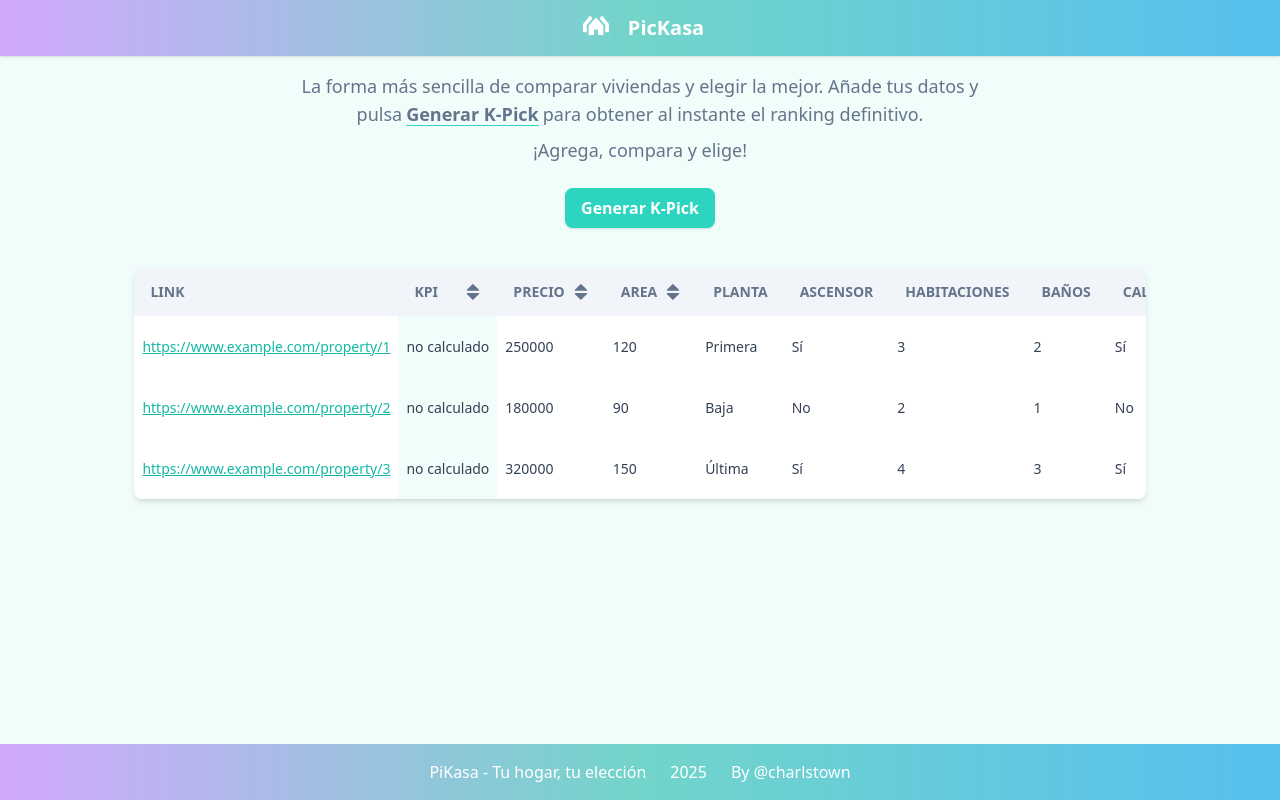
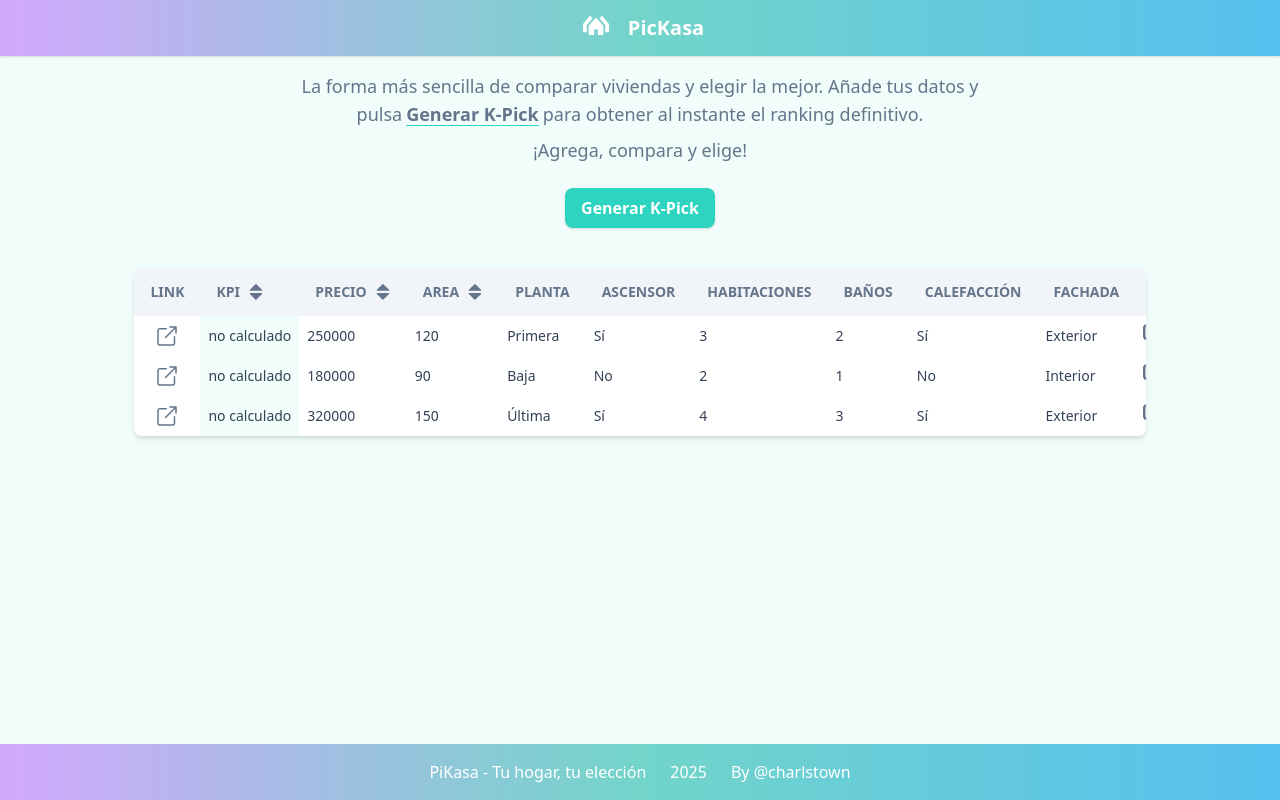
Before and after one commit to charlstown/pikcasa, a React (Vite) app: page / in a window 1280 px wide. Built offline with nearby package versions, Linux system fonts and the light colour scheme; no server answers.

Commit message:
feature: link button

```diff
--- /dev/null
+++ b/src/assets/IconEditRow.jsx
@@ -0,0 +1,18 @@
+import React from "react";
+
+const IconEditRow = (props) => (
+  <svg
+    xmlns="http://www.w3.org/2000/svg"
+    viewBox="0 0 100 100"
+    className={`w-6 h-6 ${props.className || ""}`}
+    fill="currentColor" // Usa currentColor para heredar el color del texto
+    {...props}
+  >
+    <path
+      fillRule="evenodd"
+      d="M30.859 82.434H71.91v-.043c5.2852 0 9.6328-4.3047 9.6328-9.6328v-15.473c0-2.7695-2.2578-5.0742-5.0742-5.0742-2.8125 0-5.1133 2.2617-5.1133 5.0742v10.91c0 2.2188-1.7891 4.0078-4.0078 4.0078h-36.488c-2.2148 0-4.0039-1.789-4.0039-4.0078v-36.484c0-2.2188 1.7891-4.0078 4.0039-4.0078h18.246c2.7695 0 5.0703-2.3008 5.0703-5.0742 0-2.7695-2.2578-5.0703-5.0703-5.0703h-18.246c-7.7969 0-14.191 6.3516-14.191 14.195v36.484c0 7.8008 6.3516 14.195 14.191 14.195zm49.105-49.062c.129.129.3828.1719.3828.1719.129 0 .3867-.1719.3867-.1719l1.1484-1.1484c.9375-.9375 1.4492-2.1328 1.4492-3.4961 0-1.3633-.5117-2.5586-1.4492-3.4961l-5.2852-5.2852c-1.9609-1.918-5.0703-1.918-6.9883 0l-1.1523 1.1523c-.2148.211 0 .7656 0 .7656zM55.155 58.177c.086.129.3867.1719.3867.1719.125 0 .3828-.1719.3828-.1719l21.824-21.824c.125-.125.168-.254.168-.3828s-.168-.3828-.168-.3828l-11.512-11.508c-.211-.2149-.7656 0-.7656 0l-21.652 21.652c-.2148.211 0 .7656 0 .7656zm-18.414 6.9141c.129.129.3867.1719.3867.1719h.168l14.492-4.8164c.1719-.043.3437-.2149.3437-.3828.043-.172-.1289-.5118-.1289-.5118l-9.5469-9.8905c-.1289-.172-.3437-.172-.5117-.172-.1719.043-.3867.3438-.3867.3438l-4.9414 14.703c-.043.2149 0 .4297.125.5547z"
+    />
+  </svg>
+);
+
+export default IconEditRow;
--- /dev/null
+++ b/src/assets/IconLink.jsx
@@ -0,0 +1,15 @@
+import React from "react";
+
+const IconLink = (props) => (
+  <svg
+    xmlns="http://www.w3.org/2000/svg"
+    viewBox="0 0 100 100"
+    className={`w-6 h-6 ${props.className || ""}`}
+    fill="currentColor"
+    {...props}
+  >
+    <path d="M84.375 53.125v26.57c0 6.0234-4.9062 10.93-10.93 10.93H20.304c-6.0234 0-10.93-4.9062-10.93-10.93V28.117c0-6.0234 4.9062-10.93 10.93-10.93h26.57c1.7266 0 3.125 1.3984 3.125 3.125s-1.3984 3.125-3.125 3.125h-26.57c-2.5781 0-4.6797 2.1016-4.6797 4.6797v51.578c0 2.5781 2.1016 4.6797 4.6797 4.6797h53.141c2.5781 0 4.6797-2.1016 4.6797-4.6797v-26.57c0-1.7266 1.3984-3.125 3.125-3.125s3.125 1.3984 3.125 3.125zm6.1875-41.234c-.0156-.0938-.0547-.1797-.0781-.2656-.0313-.1094-.0547-.211-.1016-.3203-.0469-.1094-.1015-.2032-.1562-.3047-.047-.0781-.0782-.164-.125-.2344a3.0562 3.0562 0 0 0-.8672-.8672c-.0781-.0547-.164-.086-.2422-.1328a3.5547 3.5547 0 0 0-.2969-.1563c-.1016-.0468-.211-.0703-.3203-.1015-.086-.0234-.1719-.0625-.2656-.0781-.1953-.0313-.4063-.0547-.6094-.0547h-25c-1.7266 0-3.125 1.3984-3.125 3.125s1.3984 3.125 3.125 3.125h17.453l-38.414 38.414c-1.2188 1.2188-1.2188 3.1953 0 4.4219.6094.6093 1.414.914 2.2109.914s1.6016-.3047 2.2109-.914l38.414-38.414v17.453c0 1.7266 1.3984 3.125 3.125 3.125s3.125-1.3984 3.125-3.125v-25c0-.2031-.0234-.4063-.0625-.6094z" />
+  </svg>
+);
+
+export default IconLink;
--- a/src/components/table/Table.jsx
+++ b/src/components/table/Table.jsx
@@ -2,17 +2,17 @@ import React, { useState } from "react";
 import DataGrid from "./DataGrid";
 
 const columns = [
-  { field: "id", visible: false, width: 50, highlight: false, sortable: false },
-  { field: "link", visible: true, width: 200, highlight: false, sortable: false },
-  { field: "kpi", visible: true, width: 100, highlight: true, sortable: true },
-  { field: "precio", visible: true, width: 100, highlight: false, sortable: true },
-  { field: "area", visible: true, width: 80, highlight: false, sortable: true },
-  { field: "planta", visible: true, width: 70, highlight: false, sortable: false },
-  { field: "ascensor", visible: true, width: 80, highlight: false, sortable: false },
-  { field: "habitaciones", visible: true, width: 90, highlight: false, sortable: false },
-  { field: "baños", visible: true, width: 70, highlight: false, sortable: false },
-  { field: "calefacción", visible: true, width: 100, highlight: false, sortable: false },
-  { field: "fachada", visible: true, width: 120, highlight: false, sortable: false },
+  { field: "id", visible: false, width: 50, highlight: false, sortable: false, align: "left" },
+  { field: "link", visible: true, width: 200, highlight: false, sortable: false, align: "center" },
+  { field: "kpi", visible: true, width: 100, highlight: true, sortable: true, align: "left" },
+  { field: "precio", visible: true, width: 100, highlight: false, sortable: true, align: "left" },
+  { field: "area", visible: true, width: 80, highlight: false, sortable: true, align: "left" },
+  { field: "planta", visible: true, width: 70, highlight: false, sortable: false, align: "left" },
+  { field: "ascensor", visible: true, width: 80, highlight: false, sortable: false, align: "left" },
+  { field: "habitaciones", visible: true, width: 90, highlight: false, sortable: false, align: "left" },
+  { field: "baños", visible: true, width: 70, highlight: false, sortable: false, align: "left" },
+  { field: "calefacción", visible: true, width: 100, highlight: false, sortable: false, align: "left" },
+  { field: "fachada", visible: true, width: 120, highlight: false, sortable: false, align: "left" },
 ];
 
 const initialRows = [
--- a/src/components/table/TableHeader.jsx
+++ b/src/components/table/TableHeader.jsx
@@ -4,16 +4,14 @@ import SortIconUp from "../../assets/SortIconUp";
 import SortIconDown from "../../assets/SortIconDown";
 
 function TableHeader({ columns, onSort }) {
-  const [sortState, setSortState] = useState({}); // Estado para rastrear el orden de cada columna
+  const [sortState, setSortState] = useState({});
 
   const toggleSort = (field) => {
     setSortState((prevState) => {
       const currentSort = prevState[field];
       const nextSort = currentSort === "desc" ? "asc" : "desc";
-
-      // Reinicia el estado de las demás columnas
       const newSortState = { [field]: nextSort };
-      onSort(field, nextSort); // Llama a la función de ordenación
+      onSort(field, nextSort);
       return newSortState;
     });
   };
@@ -28,13 +26,19 @@ function TableHeader({ columns, onSort }) {
   return (
     <thead>
       <tr>
-        {columns.map(({ field, visible, sortable }) =>
+        {columns.map(({ field, visible, sortable, align }) =>
           visible ? (
             <th
               key={field}
-              className="p-4 text-sm font-bold leading-none text-slate-500 bg-slate-100 min-w-max whitespace-nowrap"
+              className={`p-2 px-4 py-4 text-sm font-bold leading-none text-slate-500 bg-slate-100 min-w-max whitespace-nowrap ${
+                align === "center" ? "text-center" : align === "right" ? "text-right" : "text-left"
+              }`}
             >
-              <div className="inline-flex items-center justify-between w-full">
+              <div
+                className={`inline-flex items-center ${
+                  align === "center" ? "justify-center" : align === "right" ? "justify-end" : "justify-start"
+                }`}
+              >
                 <span>{field.toUpperCase()}</span>
                 {sortable && (
                   <button
--- a/src/components/table/TableRow.jsx
+++ b/src/components/table/TableRow.jsx
@@ -1,33 +1,42 @@
 import React from "react";
 import IconDeleteRow from "../../assets/IconDeleteRow";
+import IconEditRow from "../../assets/IconEditRow";
+import IconLink from "../../assets/IconLink";
 
 function TableRow({ row, columns, rowIndex, onRowDelete }) {
   return (
     <tr>
       {columns
         .filter(({ visible }) => visible)
-        .map(({ field, highlight }) => (
+        .map(({ field, highlight, align }) => (
           <td
             key={field}
             className={`p-2 text-sm text-slate-700 ${
               highlight ? "bg-teal-50" : "bg-white"
-            }`}
+            } ${align === "center" ? "text-center" : align === "right" ? "text-right" : "text-left"}`}
           >
             {field === "link" ? (
               <a
                 href={row[field]}
                 target="_blank"
                 rel="noopener noreferrer"
-                className="text-teal-500 underline hover:text-teal-700"
+                className="flex justify-center items-center text-slate-500 hover:text-teal-500"
               >
-                {row[field]}
+                <IconLink />
               </a>
             ) : (
               row[field]
             )}
           </td>
         ))}
-      <td className="p-4 text-sm text-slate-700">
+      <td className="p-1 text-sm text-slate-700 flex space-x-2">
+        <button
+          type="button"
+          className="text-slate-500 hover:text-teal-500"
+          onClick={() => console.log(`Edit row ${rowIndex}`)}
+        >
+          <IconEditRow />
+        </button>
         <button
           type="button"
           className="text-slate-500 hover:text-red-500"
```
